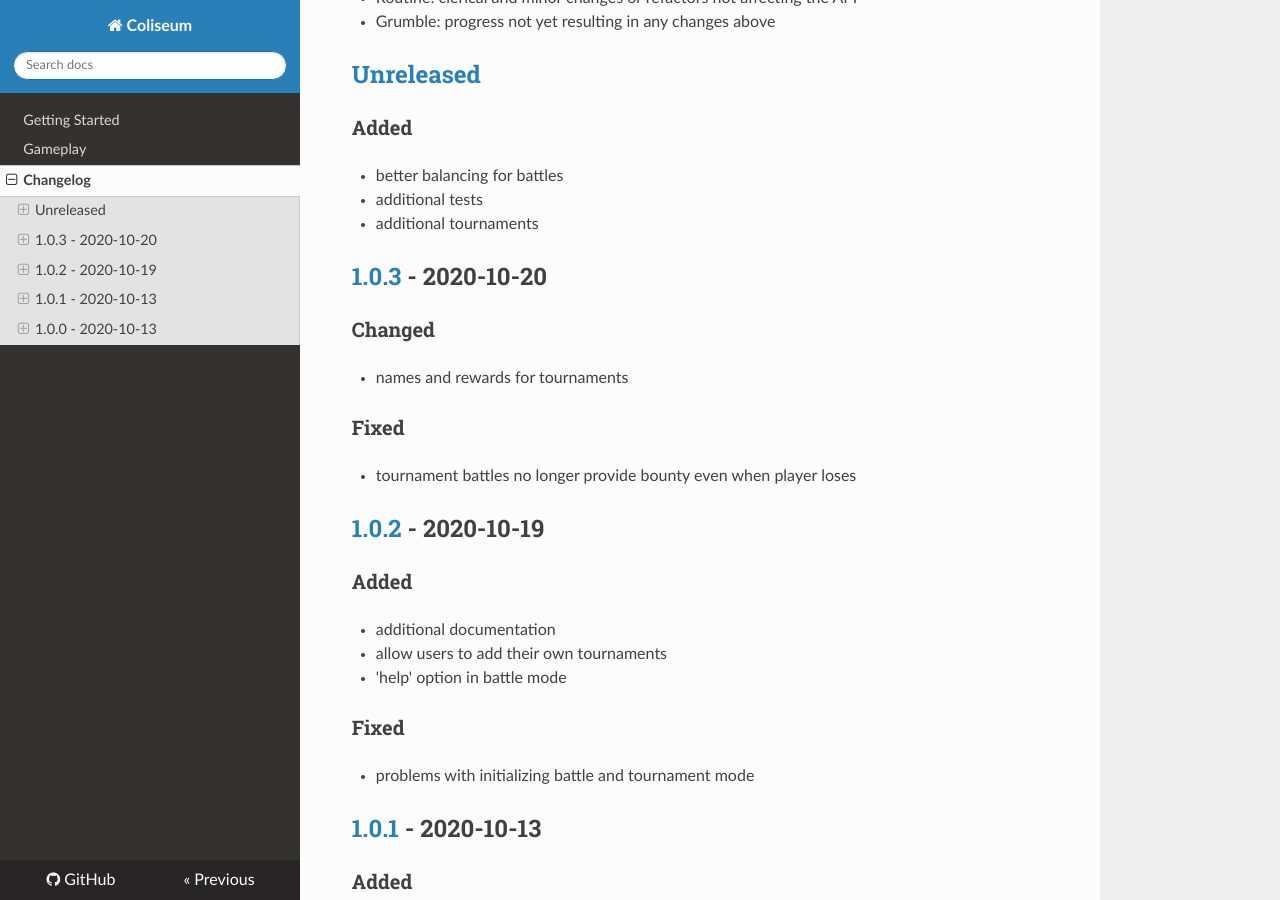
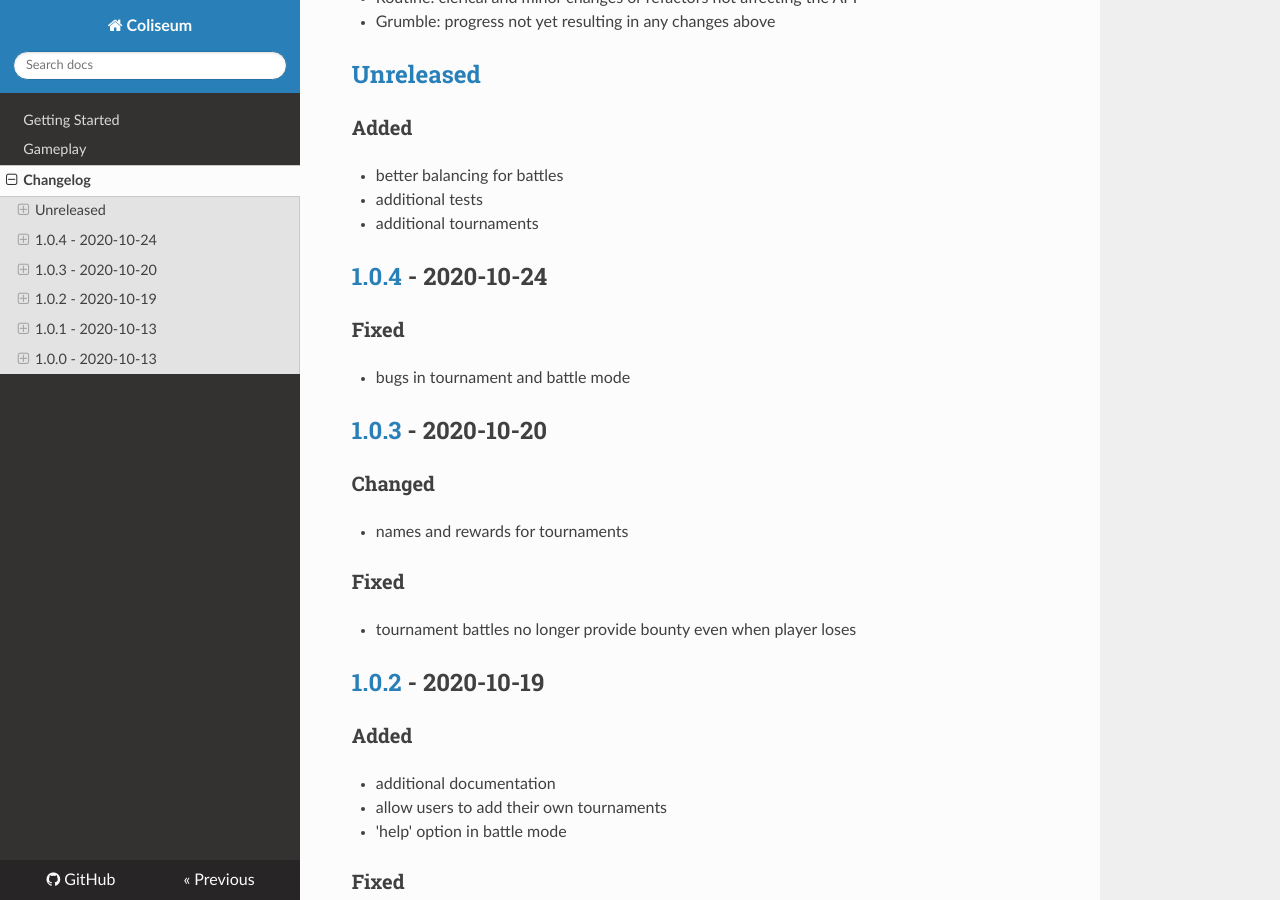
Before and after one commit to signebedi/coliseum, an MkDocs documentation site: the page built from docs/CHANGELOG.md, in a window 1280 px wide and 900 px high, scrolled down 462 px. Built offline with MkDocs 1.6.1, drawn with Linux system fonts in a browser that asks for light colours; nearby versions of some CDN libraries.

Commit message:
Routine: Changelog

```diff
--- a/docs/CHANGELOG.md
+++ b/docs/CHANGELOG.md
@@ -21,6 +21,9 @@ Git commits will follow these conventions (with major conventions bolded):
 - additional tests
 - additional tournaments
 
+## [1.0.4] - 2020-10-24
+### Fixed
+- bugs in tournament and battle mode
 
 ## [1.0.3] - 2020-10-20
 ### Changed
@@ -48,7 +51,8 @@ Git commits will follow these conventions (with major conventions bolded):
 ### Added
 - basic gameplay
 
-[Unreleased]: https://github.com/signebedi/coliseum/compare/1.0.3...HEAD
+[Unreleased]: https://github.com/signebedi/coliseum/compare/1.0.4...HEAD
+[1.0.4]: https://github.com/signebedi/coliseum/releases/tag/1.0.3...1.0.4
 [1.0.3]: https://github.com/signebedi/coliseum/releases/tag/1.0.2...1.0.3
 [1.0.2]: https://github.com/signebedi/coliseum/releases/tag/1.0.1...1.0.2
 [1.0.1]: https://github.com/signebedi/coliseum/releases/tag/1.0.0...1.0.1
```
